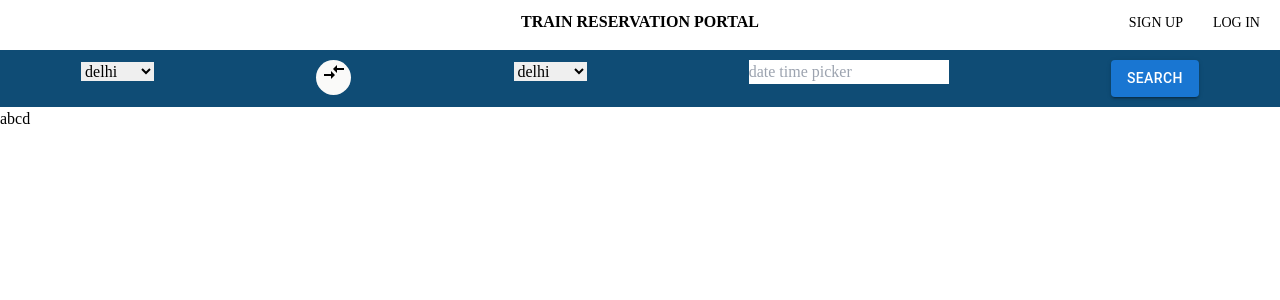
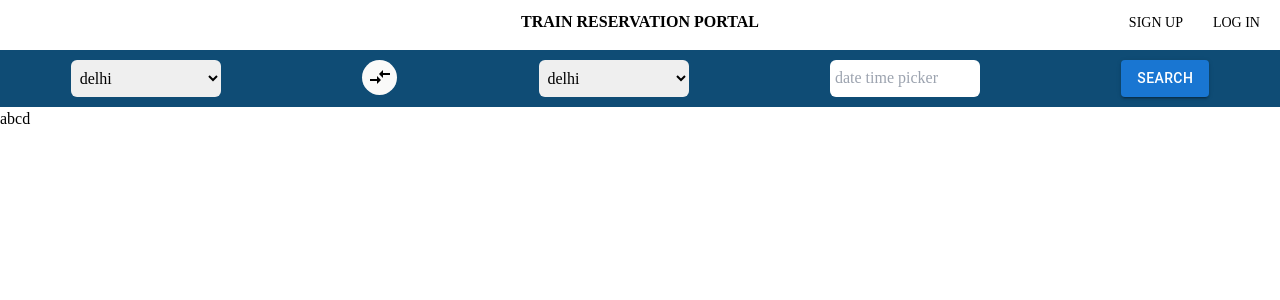
Before and after one commit to Aman281201/IRCTC-Train-Reservation-portal, a React (Create React App) app in the folder tr-res/: page /booking in a window 1280 px wide. Shown: the top 300 px of the page. Built offline with nearby package versions, Linux system fonts and the light colour scheme; a web font is replaced by a local one.

Commit message:
booking page header done

```diff
--- a/tr-res/src/Components/Screens/Booking.js
+++ b/tr-res/src/Components/Screens/Booking.js
@@ -40,8 +40,8 @@ const Booking = ({ props }) => {
                     justifyContent: "space-around",
                 }}
             >
-                <div>
-                    <select>
+                <div className="grid align-items-center">
+                    <select className="px-[5px] w-[150px] rounded-md">
                         {stationData !== [] &&
                             stationData.map((e) => {
                                 // return(({startStation}===e)?(<option value={e} selected disabled>{e}</option>) :(<option value={e}>{e}</option>));
@@ -50,15 +50,15 @@ const Booking = ({ props }) => {
                     </select>
                 </div>
                 <div
-                    className="bg-stone-50 rounded-full h-[35px] w-[35px] grid justify-items-center"
+                    className="bg-stone-50 rounded-full h-[35px] w-[35px] pt-[5px] grid align-items-center justify-items-center"
                     onClick={() => {
                         // reverseHandler();
                     }}
                 >
                     <CompareArrowsIcon />
                 </div>
-                <div>
-                    <select>
+                <div className="grid align-items-center">
+                    <select className="px-[5px] w-[150px] rounded-md">
                         {stationData !== [] &&
                             stationData.map((e) => {
                                 // return(({endStation}===e)?(<option value={e} selected disabled>{e}</option>) :(<option value={e}>{e}</option>));
@@ -66,8 +66,11 @@ const Booking = ({ props }) => {
                             })}
                     </select>
                 </div>
-                <div>
-                    <input placeholder="date time picker" />
+                <div className="grid align-items-center">
+                    <input
+                        className="px-[5px] rounded-md w-[150px]"
+                        placeholder="date time picker"
+                    />
                 </div>
                 <div>
                     <Button variant="contained">Search</Button>
```
Also changed, not shown: tr-res/src/Components/booking/bookingCard.js (added).
